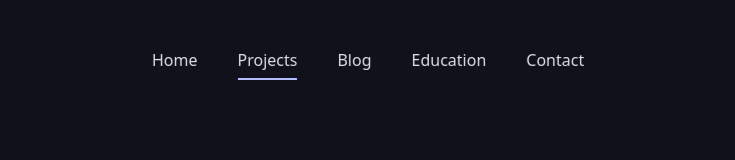
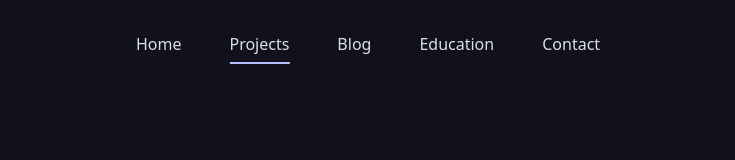
Before and after one commit to Chamal1120/my-personal-site, a Next.js app: page /projects in a window 1280 px wide. Shown: the top 160 px of the page, without its empty margins (272-1007 px from the left). Built offline with nearby package versions, Linux system fonts and the light colour scheme; a web font is replaced by a local one.

Commit message:
fix: Fixed Navbar glitch when switching pages

```diff
--- a/src/app/page.tsx
+++ b/src/app/page.tsx
@@ -3,9 +3,9 @@
 export default function HomePage() {
   return (
     <section className="flex flex-grow -translate-y-20 flex-col items-center justify-center">
-      <div className="flex md:flex-row gap-5">
-        <h3 className="text-bold text-5xl"> Hello, </h3>
-        <h3 className="text-bold text-5xl"> it&apos;s Chamal. </h3>
+      <div className="flex flex-col md:flex-row gap-5">
+        <h3 className="font-black text-5xl"> Hello, </h3>
+        <h3 className="font-black text-5xl"> it&apos;s Chamal. </h3>
       </div>
       <br />
       <h2 className="text-lg"> Welcome to my space on the internet! </h2>
--- a/src/components/Navbar.tsx
+++ b/src/components/Navbar.tsx
@@ -1,7 +1,7 @@
 "use client";
 import Link from "next/link";
 import { usePathname } from "next/navigation";
-import { useState, useEffect } from "react";
+import { useRef, useEffect, useState } from "react";
 import * as motion from "motion/react-client";
 
 const navItems = [
@@ -14,54 +14,56 @@ const navItems = [
 
 const Navbar = () => {
   const pathname = usePathname();
+  const navRefs = useRef<(HTMLLIElement | null)[]>([]);
   const [isScrolled, setIsScrolled] = useState(false);
 
-  // Update isScrolled by listening to scrollY event
   useEffect(() => {
     const handleScroll = () => {
-      if (window.scrollY > 20) {
-        setIsScrolled(true);
-      } else {
-        setIsScrolled(false);
-      }
+      setIsScrolled(window.scrollY > 20);
     };
-
     window.addEventListener("scroll", handleScroll);
     return () => window.removeEventListener("scroll", handleScroll);
   }, []);
 
+  const getUnderlineProps = () => {
+    const selectedIndex = navItems.findIndex((item) => item.path === pathname);
+    const selectedElement = navRefs.current[selectedIndex];
+    if (selectedElement) {
+      const { offsetLeft, offsetWidth } = selectedElement;
+      return { x: offsetLeft, width: offsetWidth };
+    }
+    return { x: 0, width: 0 };
+  };
+
   return (
-    <nav className="fixed left-1/2 -translate-x-1/2">
-      <ul
-        className={`flex flex-row flex-wrap items-center justify-center gap-10 px-16 py-4 backdrop-blur-md ${isScrolled
+    <nav className="hidden lg:flex fixed left-1/2 top-0 z-50 -translate-x-1/2 pt-5">
+      <div
+        className={`py-2 transition-[background-color] duration-200 lg:px-8 xl:px-16 ${
+          isScrolled
             ? "border border-ctp-crust-light/20 bg-ctp-crust-dark/70 backdrop-blur-md"
             : "bg-transparent"
-          } `}
+        }`}
       >
-        {navItems.map((item) => (
-          <li key={item.path}>
-            <Link href={item.path}>
-              <span className="relative inline-block pb-2">
-                {item.name}
-
-                {/* Motion-based underline that animates between items */}
-                {pathname === item.path && (
-                  <motion.span
-                    className="absolute bottom-0 left-0 h-[0.1rem] w-full bg-ctp-lavender-dark"
-                    layoutId="underline"
-                    transition={{
-                      type: "spring",
-                      stiffness: 500,
-                      damping: 30,
-                      duration: 0.3,
-                    }}
-                  />
-                )}
-              </span>
-            </Link>
-          </li>
-        ))}
-      </ul>
+        <ul className="relative hidden flex-wrap items-center justify-center bg-transparent py-1 lg:flex lg:flex-row lg:gap-8 xl:gap-12">
+          {navItems.map((item, index) => (
+            <li
+              key={item.path}
+              ref={(el) => {
+                navRefs.current[index] = el;
+              }}
+            >
+              <Link href={item.path}>
+                <span className="relative inline-block pb-1">{item.name}</span>
+              </Link>
+            </li>
+          ))}
+          <motion.span
+            className="absolute bottom-0 left-0 h-[0.1rem] bg-ctp-lavender-dark"
+            animate={getUnderlineProps()}
+            transition={{ type: "spring", stiffness: 500, damping: 30 }}
+          />
+        </ul>
+      </div>
     </nav>
   );
 };
```
Also changed, not shown: src/components/NavbarMobile.tsx (added).
